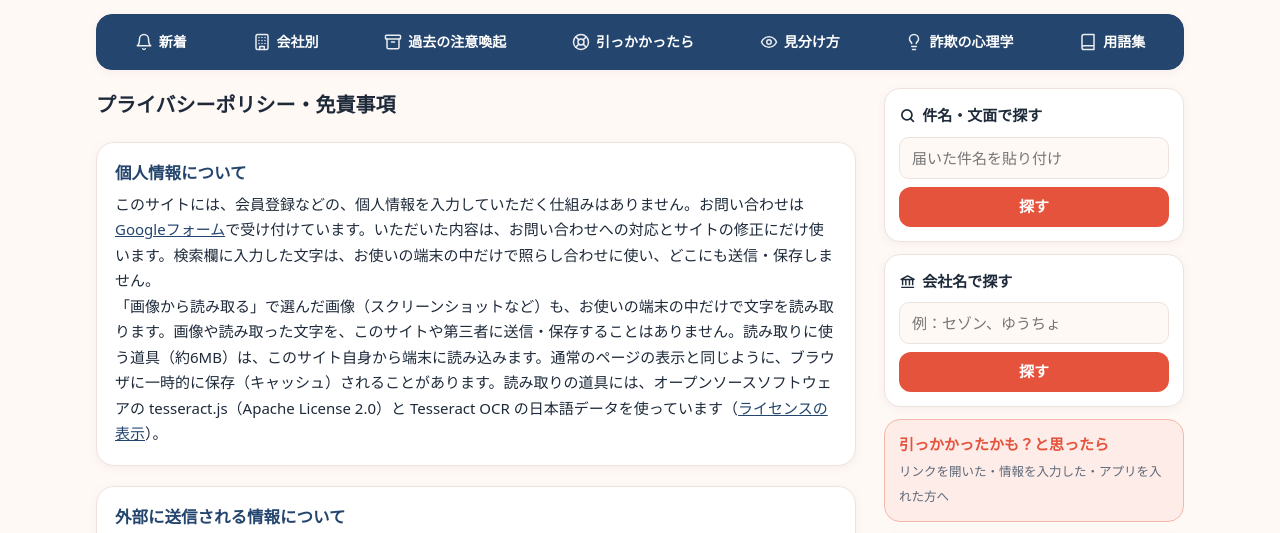
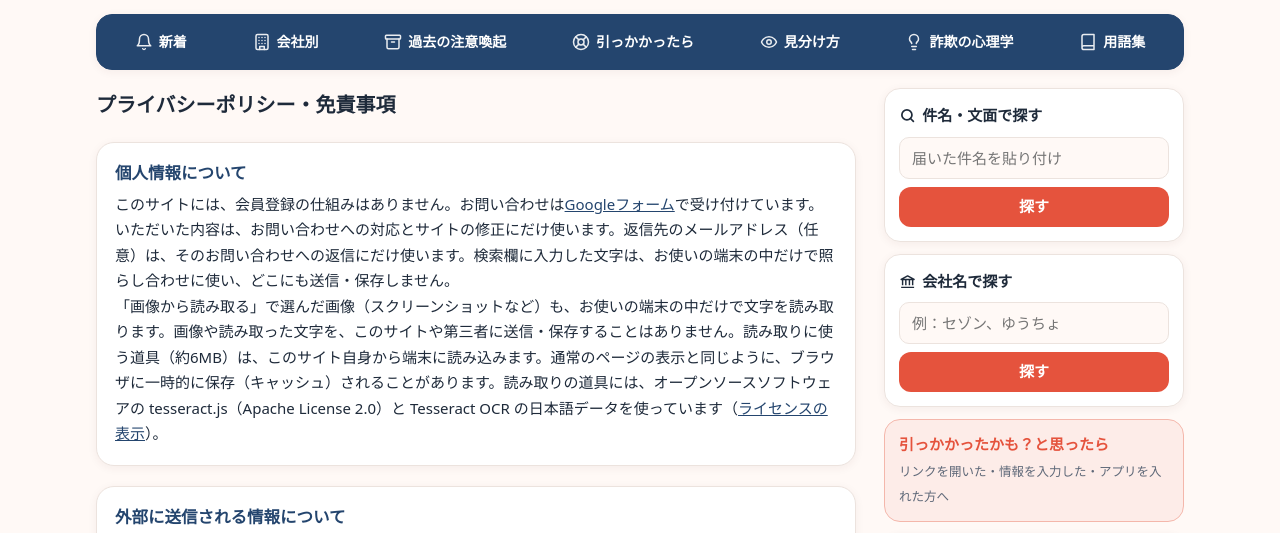
Before and after one commit to sagi-chuiho/sagi-chuiho.github.io, a plain HTML site: page privacy.html in a window 1280 px wide. Shown: the part 226-759 px from the top of the page. Drawn offline with Linux system fonts and the light colour scheme; a web font is replaced by a local one.

Commit message:
サイトを更新 2026-11-21 20:20

```diff
--- a/privacy.html
+++ b/privacy.html
@@ -33,7 +33,7 @@
 
 <section class="panel box">
   <h3>個人情報について</h3>
-  <p>このサイトには、会員登録などの、個人情報を入力していただく仕組みはありません。お問い合わせは<a href="https://forms.gle/Ac9WqdgZA98ka7sr7" rel="noopener">Googleフォーム</a>で受け付けています。いただいた内容は、お問い合わせへの対応とサイトの修正にだけ使います。検索欄に入力した文字は、お使いの端末の中だけで照らし合わせに使い、どこにも送信・保存しません。</p>
+  <p>このサイトには、会員登録の仕組みはありません。お問い合わせは<a href="https://forms.gle/Ac9WqdgZA98ka7sr7" rel="noopener">Googleフォーム</a>で受け付けています。いただいた内容は、お問い合わせへの対応とサイトの修正にだけ使います。返信先のメールアドレス（任意）は、そのお問い合わせへの返信にだけ使います。検索欄に入力した文字は、お使いの端末の中だけで照らし合わせに使い、どこにも送信・保存しません。</p>
   <p>「画像から読み取る」で選んだ画像（スクリーンショットなど）も、お使いの端末の中だけで文字を読み取ります。画像や読み取った文字を、このサイトや第三者に送信・保存することはありません。読み取りに使う道具（約6MB）は、このサイト自身から端末に読み込みます。通常のページの表示と同じように、ブラウザに一時的に保存（キャッシュ）されることがあります。読み取りの道具には、オープンソースソフトウェアの tesseract.js（Apache License 2.0）と Tesseract OCR の日本語データを使っています（<a href="assets/ocr/NOTICE.txt">ライセンスの表示</a>）。</p>
 </section>
 
```
